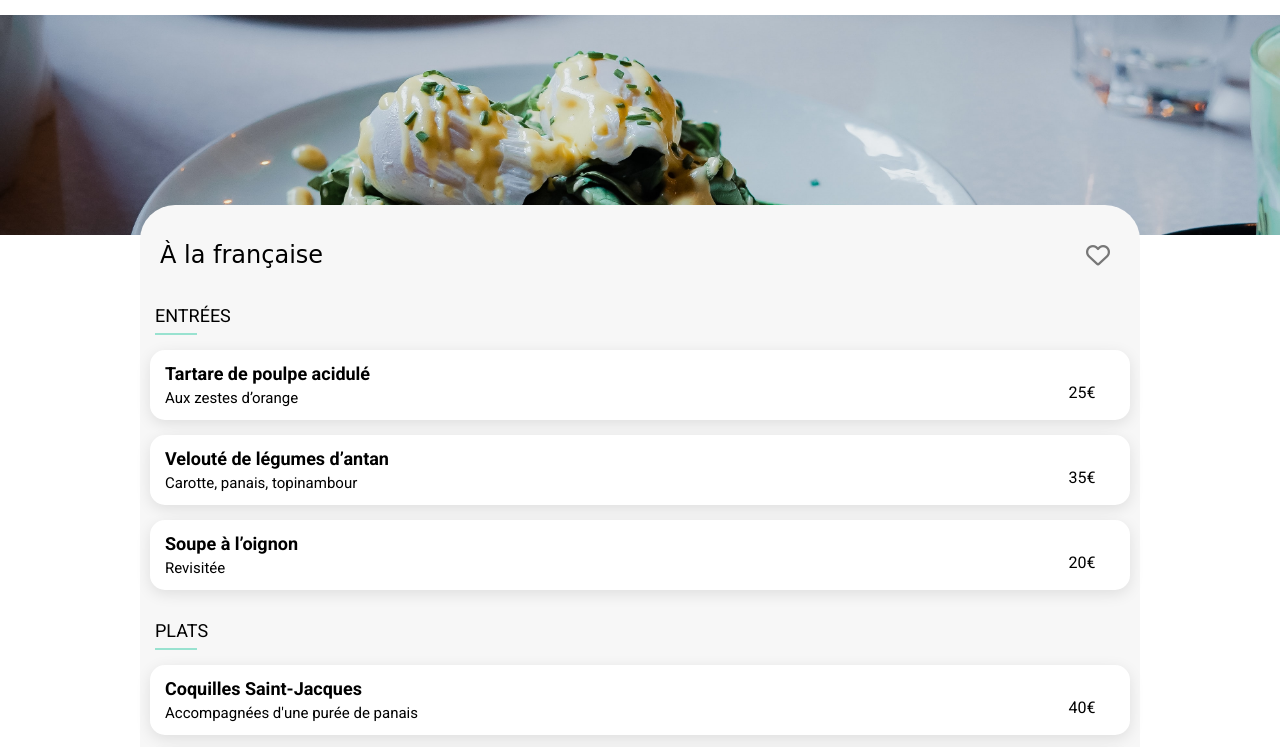
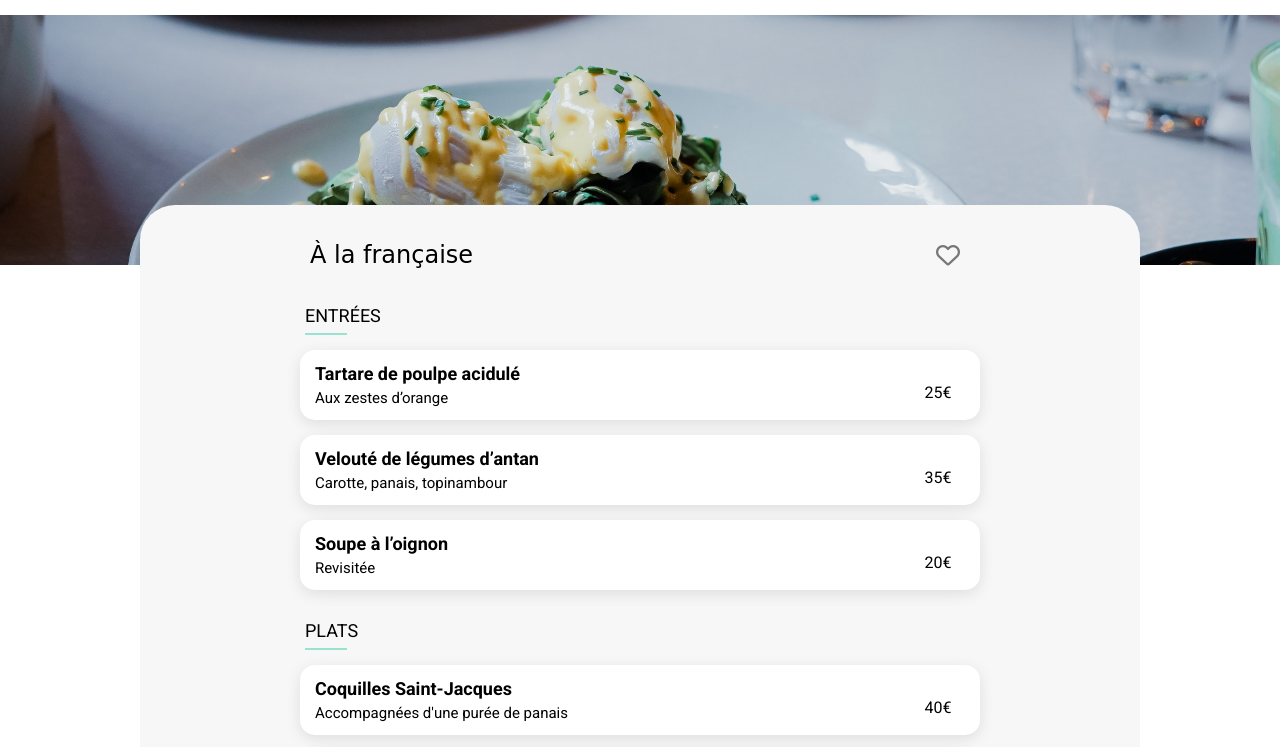
Before and after one commit to Kristikus/Kristikus.github.io, a website: page menu-a-la-francaise.html in a window 1280 px wide. Shown: the part 48-795 px from the top of the page. Drawn offline with Linux system fonts and the light colour scheme; a web font is replaced by a local one.

Commit message:
Amélioration mise en forme + page loader

```diff
--- a/menu-a-la-francaise.html
+++ b/menu-a-la-francaise.html
@@ -24,12 +24,15 @@
             <img src="assets/Images_Ohmyfood/images/logo/ohmyfood@2x.svg" class="header_logo" alt="Logo Ohmyfood">
         </a>
     </header>
-    <section>
-        <div class="section-menu_image--banner">
-            <img src="assets/Images_Ohmyfood/images/restaurants/toa-heftiba-DQKerTsQwi0-unsplash.jpg" alt="Présentation d'un plat d'A la menu-a-la-française">
+
+    <section class="menu">
+        <div class="menu_image--banner">
+            <img src="assets/Images_Ohmyfood/images/restaurants/toa-heftiba-DQKerTsQwi0-unsplash.jpg"
+                alt="Présentation d'un plat d'A la menu-a-la-française">
         </div>
-        <div class="section-menu_menu">
-            <div class="section-menu_heading">
+        <div class="menu_menu">
+            <div class="menu_div">
+            <div class="menu_heading">
                 <div>
                     <h1>À la française</h1>
                 </div>
@@ -39,7 +42,7 @@
                 </div>
             </div>
 
-            <div class="section-menu_starters">
+            <div class="menu_starters">
                 <h2>Entrées</h2>
                 <div class="btn-menu">
                     <div class="btn-menu_menu">
@@ -79,8 +82,9 @@
                         <i class="fa-solid fa-check"></i>
                     </div>
                 </div>
+            </div>
 
-                <div class="section-menu_courses">
+            <div class="menu_courses">
                 <h2>Plats</h2>
 
                 <div class="btn-menu">
@@ -121,8 +125,9 @@
                         <i class="fa-solid fa-check"></i>
                     </div>
                 </div>
+            </div>
 
-                    <div class="section-menu_desserts">
+            <div class="menu_desserts">
                 <h2>Desserts</h2>
 
                 <div class="btn-menu">
@@ -157,16 +162,18 @@
                             <h3>Millefeuille croustillant</h3>
                             <p>Myrtilles et pâte d&#8217amande</p>
                         </div>
+                        <div class="btn-menu_price">23€</div>
                     </div>
                     <div class="btn-menu_check">
                         <i class="fa-solid fa-check"></i>
                     </div>
                 </div>
             </div>
-    </section>
-
-    <section class="section-cta">
+            <div class="section-cta">
                 <a href="#" class="btn btn-cta">Commander</a>
+            </div>
+            </div>
+        </div>
     </section>
 
     <footer class="footer">
--- a/sass/base/_base.scss
+++ b/sass/base/_base.scss
@@ -5,6 +5,7 @@
 body {
     margin: 0;
     font-family: 'Roboto', sans-serif;
+
 }
 
 .main-container {
--- a/sass/components/_buttons.scss
+++ b/sass/components/_buttons.scss
@@ -3,26 +3,32 @@
     position: relative;
     font-size: 15px;
     width: 100%;
+
     &:hover {
         background-color: lighten($color-primary, 35%);
     }
-    &:hover > &-icon {
+
+    &:hover>&-icon {
         color: $color-primary;
     }
+
     &-functioning {
         margin: 20px 0 20px 0;
     }
+
     &-cta {
         @include btn-palette(btn-cta);
         width: auto;
         margin: 30px 0 30px 0;
         position: relative;
         z-index: 1;
+
         &:hover {
             &::after {
                 opacity: 1;
             }
         }
+
         &::after {
             content: "";
             position: absolute;
@@ -41,6 +47,7 @@
     &-icon {
         margin: 0 10px;
     }
+
     &-number {
         @include btn-palette(btn-number);
         font-size: 14px;
@@ -55,16 +62,19 @@
         align-items: center;
         justify-content: space-between;
         margin: 15px 10px 0 10px;
+
         & h3 {
-            margin:$margin-global;
+            margin: $margin-global;
             font-size: 18px;
             white-space: nowrap;
             text-overflow: ellipsis;
             overflow: hidden;
         }
+
         &_description {
             width: 80%;
         }
+
         & p {
             margin: $margin-global;
             white-space: nowrap;
@@ -72,20 +82,24 @@
             text-overflow: ellipsis;
             font-size: 15px;
         }
+
         &_price {
             margin-top: 25px;
             margin-right: 15px;
         }
+
         &:hover {
-            > .btn-menu_check {
+            >.btn-menu_check {
                 transform-origin: right;
                 width: 70px;
-                > .fa-check {
+
+                >.fa-check {
                     transform: rotate(0deg);
                 }
             }
         }
-        &_check  {
+
+        &_check {
             overflow: hidden;
             width: 0px;
             height: 70px;
@@ -96,6 +110,7 @@
             align-items: center;
             transition: all 1000ms;
         }
+
         &_menu {
             display: flex;
             justify-content: space-between;
@@ -114,25 +129,3 @@
     transform: rotate(90deg);
     transition: all 1000ms;
 }
-
-@keyframes slide-menu {
-    from {
-        transform: translateY(-10px);
-        opacity: 0;
-    }
-    to {
-        transform: translate(0);
-        opacity: 1;
-    }
-}
-.entrees {
-    animation: slide-menu 1s ease-out 3s both;
-}
-
-.plats {
-    animation: slide-menu 1s ease-out 3.5s both;
-}
-
-.desserts {
-    animation: slide-menu 1s ease-out 4s both;
-}
--- a/sass/components/_loader.scss
+++ b/sass/components/_loader.scss
@@ -1,57 +1,151 @@
-body {
-    position: relative;
-    // z-index: 8;
-    // &:active {
-    // &::before {
-    //         opacity: 0.8;
-    //         transform: scale(0);
-    // }
-    // }
-    &::before {
-        content: "";
-        position: absolute;
-        z-index: 6;
-        top: 0;
-        bottom: 0;
-        left: 0;
-        right: 0;
-        margin: auto;
-        background-color: white;
-        // opacity: 0;
-        // transform: scale(1);
-        // transition: opacity 2s;
-        animation: loader 2.5s both;
+.loader {
+    width: 100%;
+    height: 100%;
+    position: fixed;
+    background-color: white;
+    z-index: 9;
+    animation: background-loader 3s ease-in-out both;
+    &-div {
+        & div:nth-child(1) {
+        background-color: transparent;
+        border: 7px solid;
+        border-color: $color-primary transparent;
+        border-radius: 50%;
+        position: fixed;
+        z-index: 10;
+        top: 50%;
+        left: 50%;
+        width: 80px;
+        height: 80px;
+        margin-left: -40px;
+        margin-top: -40px;
+        animation: demi-circle 1s ease-in-out infinite both ;
     }
-    &::after {
-        content: "";
+        & div:nth-child(2) {
+        background-color: transparent;
+        border: 5px solid;
+        border-color: $color-tertiary;
+        border-radius: 50%;
         position: fixed;
-        top: 0;
-        right: 0;
-        bottom: 0;
-        left: 0;
-        margin: auto;
-        width: 50px;
-        height: 50px;
-        border: 10px solid $color-secondary;
-        border-radius: 50%;
-        background-color: transparent;
-        z-index: 7;
-        visibility: visible;
-        animation: loader 2.5s both;
+        top: 50%;
+        left: 50%;
+        margin-left: -40px;
+        margin-top: -40px;
+        width: 80px;
+        height: 80px;
+        animation: loader 1s ease-in-out alternate infinite both ;
+        }
     }
 }
 
-@keyframes loader {
+@keyframes background-loader {
     0% {
-        opacity: 0.8;
+        opacity: 0.9;
 
     }
-    99%, 100% {
-        opacity: 0.8;
-
+    95%, 100% {
+        opacity: 0.9;
     }
     100% {
         opacity: 0;
         visibility: hidden;
     }
 }
+
+
+@keyframes loader {
+    0% {
+        opacity: 1;
+        transform: scale(0.3);
+    }
+    35% {
+        opacity: 0.9;
+    }
+    100% {
+        opacity: 0.5;
+        visibility: hidden;
+        transform: scale(1.6);
+    }
+}
+
+@keyframes demi-circle {
+    0% {
+        transform: rotate(0deg);
+        opacity: 0.6;
+    }
+    35% {
+        opacity: 1;
+    }
+    85%,100% {
+        transform: rotate(300deg);
+        opacity: 0.7;
+    }
+    100% {
+        transform: rotate(360deg);
+        opacity: 0.4;
+        visibility: hidden;
+    }
+}
+
+
+
+
+
+
+
+
+
+
+
+
+
+
+
+
+
+
+
+
+
+
+
+// $cd-bars: #15DEA5;
+// $size: 3vh;
+// $anim-dur: 1000ms;
+// $num-bars: 5;
+// $anim-delay: 250ms;
+
+// .container {
+//     display: flex;
+//     justify-content: center;
+// }
+
+// .load {
+//     width: $size*10;
+//     height: $size*7.5;
+//     display: flex;
+//     justify-content: space-evenly;
+//     &__bar {
+//         background-color: #15DEA5;
+//         height: 100%;
+//         width: $size;
+//         animation: bars $anim-dur backwards infinite alternate ease-in-out;
+//         @for $test from 1 through $num-bars {
+//             &--#{$test} {
+//                 animation-delay: $anim-delay * $test;
+//             }
+//         }
+//     }
+// }
+
+
+// @keyframes bars {
+//     0% {
+//         transform: scaleY(0.5);
+//         opacity: 0.3;
+//     }
+//     100% {
+//         transform: scaleY(1.0);
+//         opacity: 0.8
+//     }
+// }
--- a/sass/layouts/_menus.scss
+++ b/sass/layouts/_menus.scss
@@ -1,4 +1,4 @@
-.section-menu {
+.menu {
     &_image--banner {
         width: 100%;
         height: 250px;
@@ -6,7 +6,7 @@
             border-radius: 0;
             object-fit: cover;
             width: 100%;
-            height: 220px;
+            height: 250px;
         }
     }
 
@@ -25,11 +25,12 @@
         padding-top: 30px;
         max-width: 1000px;
         margin: -60px auto 0;
+        display: flex;
+        justify-content: center;
         & h1 {
             font-family: "shrikhand", cursive;
             font-weight: 400;
         }
-
         & h2 {
             text-transform: uppercase;
             font-weight: 300;
@@ -40,18 +41,23 @@
             width: 42px;
         }
     }
+    &_div {
+        width: 100%;
+        max-width: 700px;
+    }
+
     &_starters {
-        animation: slide-menu 1s ease-out 2.2s both;
+        animation: slide-menu 1s ease-out 0.3s both;
     }
 
     &_courses {
-        animation: slide-menu 1s ease-out 2.7s both;
+        animation: slide-menu 1s ease-out 0.8s both;
     }
 
     &_desserts {
-        animation: slide-menu 1s ease-out 3.2s both;
+        animation: slide-menu 1s ease-out 1.3s both;
     }
-}
+
 
 @keyframes slide-menu {
     from {
@@ -64,3 +70,4 @@
         opacity: 1;
     }
 }
+}
```
Also changed, not shown: index.html (+32 -4 lines), menu-delice-sens.html (+17 -11 lines), menu-note-enchantee.html (+16 -11 lines), menu-palette-du-gout.html (+15 -11 lines), assets/prefixed/styles.css, 1 other file. Lines whose indentation alone changed are shown as unchanged.
